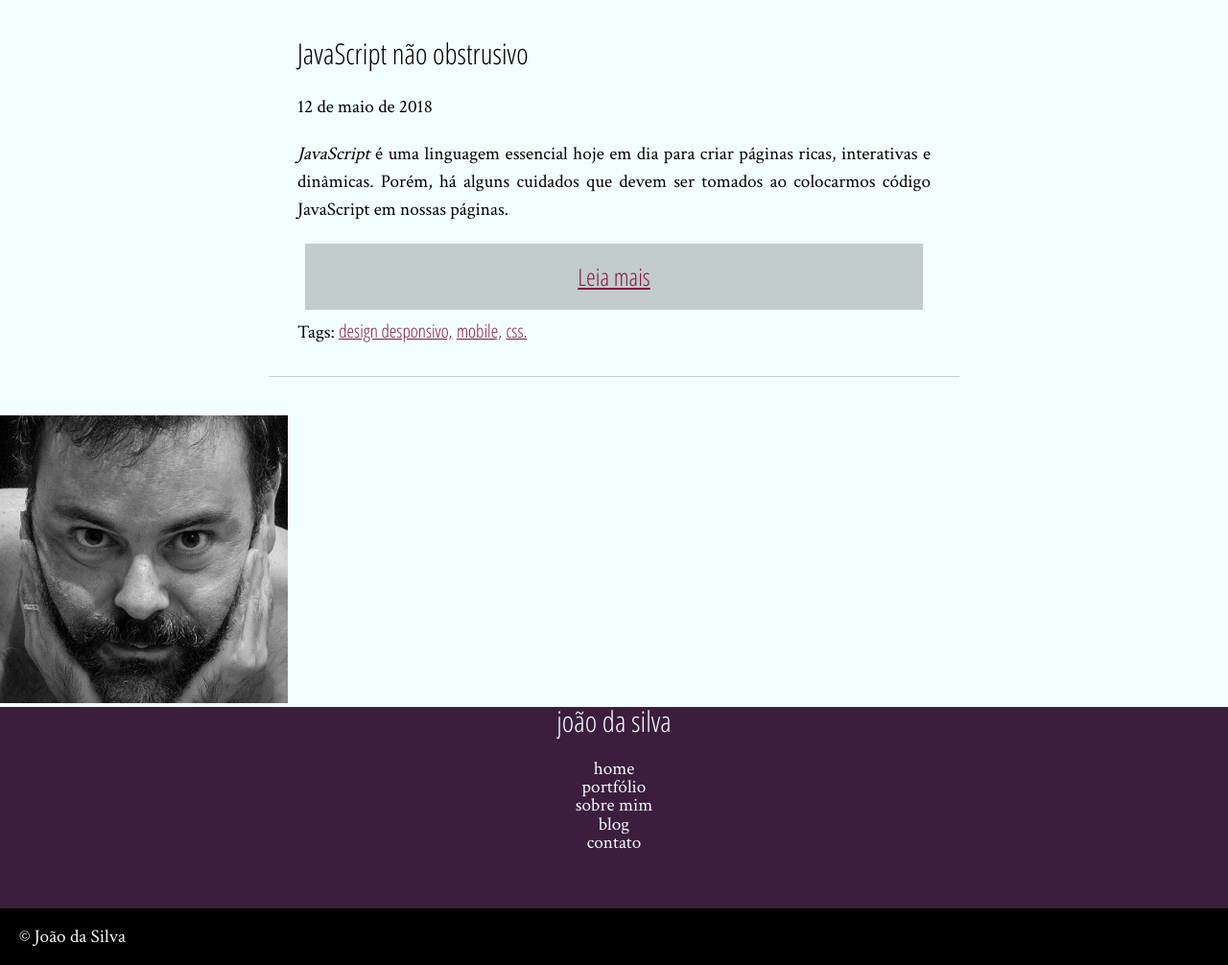
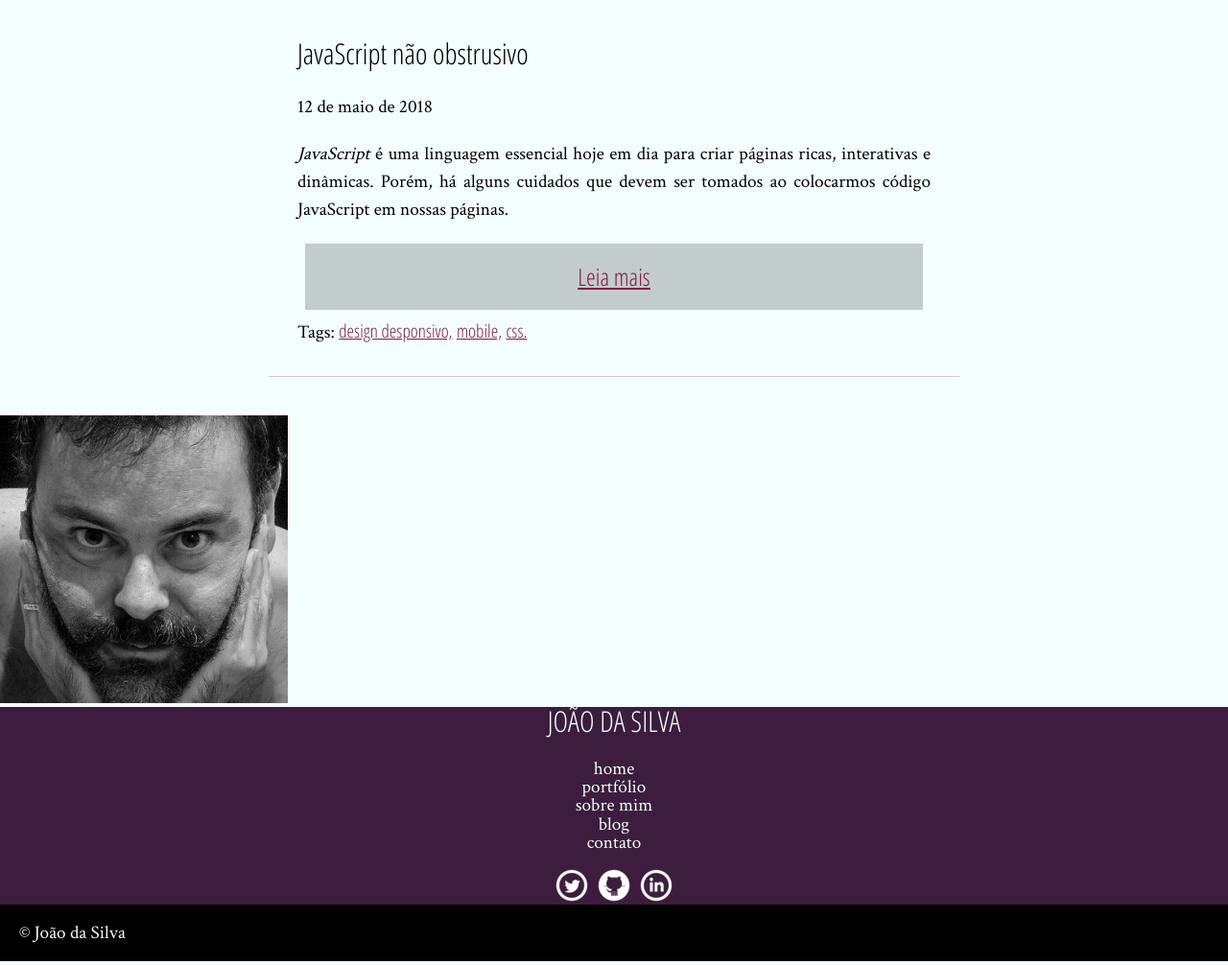
Before and after one commit to lurroque/projeto-html, a plain HTML site: page blog.html in a window 1280 px wide. Shown: the part 900-1906 px from the top of the page at 96% size. Drawn offline with Linux system fonts and the light colour scheme.

Commit message:
Correções de legibilidade nos arquivos

```diff
--- a/blog.html
+++ b/blog.html
@@ -47,9 +47,9 @@
                 <li><a href="#">Contato</a></li>
             </ul>
             <ul class="icones-sociais">
-                <li><a href="#"><img src="twitter.png" alt="Twitter"></a></li>
-                <li><a href="#"><img src="github.png" alt="Github"></a></li>
-                <li><a href="#"><img src="linkedin.png" alt="Linkedin"></a></li>
+                <li><a class="twitter" href="#">Twitter</a></li>
+                <li><a class="github" href="#">Github</a></li>
+                <li><a class="linkedin" href="#">Linkedin</a></li>
             </ul>
         </nav>
     </aside>
--- a/main.css
+++ b/main.css
@@ -3,17 +3,14 @@ body {
     background-color: #F2FFFC;
     font-size: 120%;
 }
-
 div {
     padding: 30px 0px;
 }
-
 main {
     width: 720px;
     margin: auto;
     line-height: 1.5;
 }
-
 div h1 {
     color: white;
     text-align: center;
@@ -23,7 +20,6 @@ div h1 {
     border-bottom: 10px solid black;
     text-transform: uppercase;
 }
-
 h2 {
     font-size: 30px;
     margin-bottom: 20px;
@@ -41,7 +37,7 @@ p {
 
 blockquote {
     background-color: #D9E5E3;
-    padding: 20px 40px;;
+    padding: 20px 40px;
     border: 10px solid #C2CCCA;
     width: 250px;
     box-sizing: border-box;
@@ -53,17 +49,18 @@ aside {
     background-color: #3C1D3D;
     color: #F2FFFC;
     text-align: center;
-    text-transform: lowercase;
 }
 
 aside a {
     color: #F2FFFC;
     text-decoration: none;
+    text-transform: lowercase;
 }
 
 aside h1 {
    font-size: 30px;
    margin-bottom: 25px;
+   text-transform: uppercase;
 }
 
 .rodape-pagina {
@@ -113,33 +110,6 @@ em {
     background-image: url(linkedin.png);
 }
 
-
-
-
-
-
-
-
-
-
-
-
-
-
-
-
-
-
-
-
-
-
-
-
-
-
-
-
 article {
     margin: 10px 0px;
     padding: 30px;
```
Also changed, not shown: index.html (+0 -19 lines).
